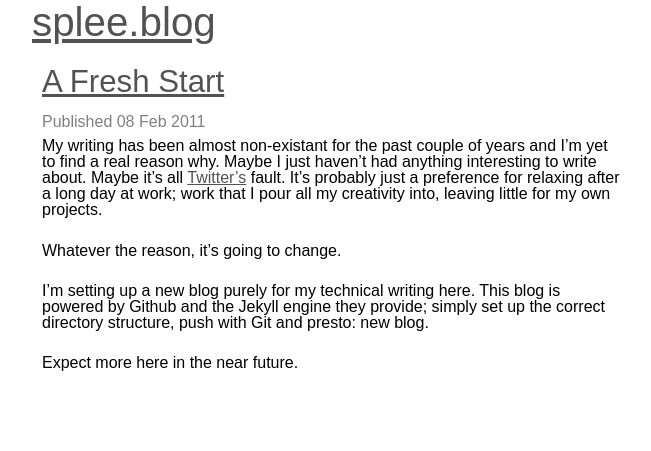
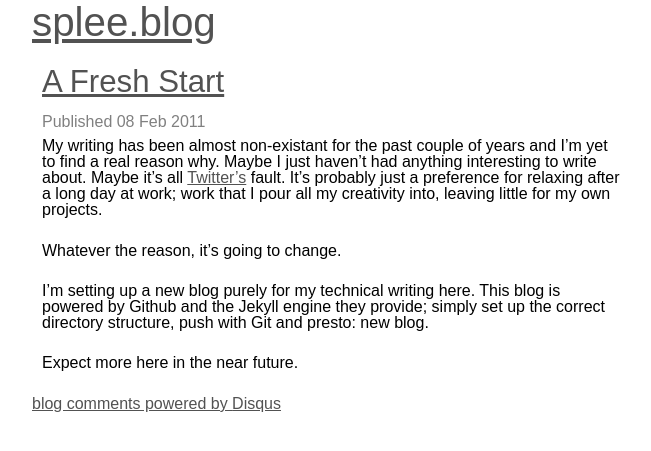
Before and after one commit to splee/splee.github.com, a Jekyll site: the page built from _posts/2011-02-08-a-fresh-start.markdown, in a window 1280 px wide. Shown: the top 451 px of the page, without its empty margins (128-779 px from the left). Built offline with Jekyll 4.4.1, drawn with Linux system fonts in a browser that asks for light colours; nearby versions of some CDN libraries; library files that are not in the unit come from our copies; comment, search, counter and statistics services are not loaded; some of the changed lines change nothing that is shown.

Commit message:
Trying disqus one last time

```diff
--- a/_layouts/post.html
+++ b/_layouts/post.html
@@ -15,11 +15,25 @@
     </aside>
 </div>
 <div class="row comments">
-    <div id="tweetbox" class="col_10 col"></div>
+
+    <div id="disqus_thread" class="col col_10"></div>
+    <script type="text/javascript">
+        /* * * CONFIGURATION VARIABLES: EDIT BEFORE PASTING INTO YOUR WEBPAGE * * */
+        var disqus_shortname = 'spleecouk'; // required: replace example with your forum shortname
+
+        // The following are highly recommended additional parameters. Remove the slashes in front to use.
+        var disqus_identifier = '{{ page.guid }}';
+        var disqus_url = 'http://splee.co.uk{{ page.url }}';
+
+        /* * * DON'T EDIT BELOW THIS LINE * * */
+        (function() {
+            var dsq = document.createElement('script'); dsq.type = 'text/javascript'; dsq.async = true;
+            dsq.src = 'http://' + disqus_shortname + '.disqus.com/embed.js';
+            (document.getElementsByTagName('head')[0] || document.getElementsByTagName('body')[0]).appendChild(dsq);
+        })();
+    </script>
+    <noscript>Please enable JavaScript to view the <a href="http://disqus.com/?ref_noscript">comments powered by Disqus.</a></noscript>
+    <a href="http://disqus.com" class="dsq-brlink">blog comments powered by <span class="logo-disqus">Disqus</span></a>
+
 </div>
 <div class="clear"></div>
-</div>
-<script>
-    var root_tweet_id = '{{ page.tweet_id }}';
-</script>
-<script src="/js/post.js"></script>
```
